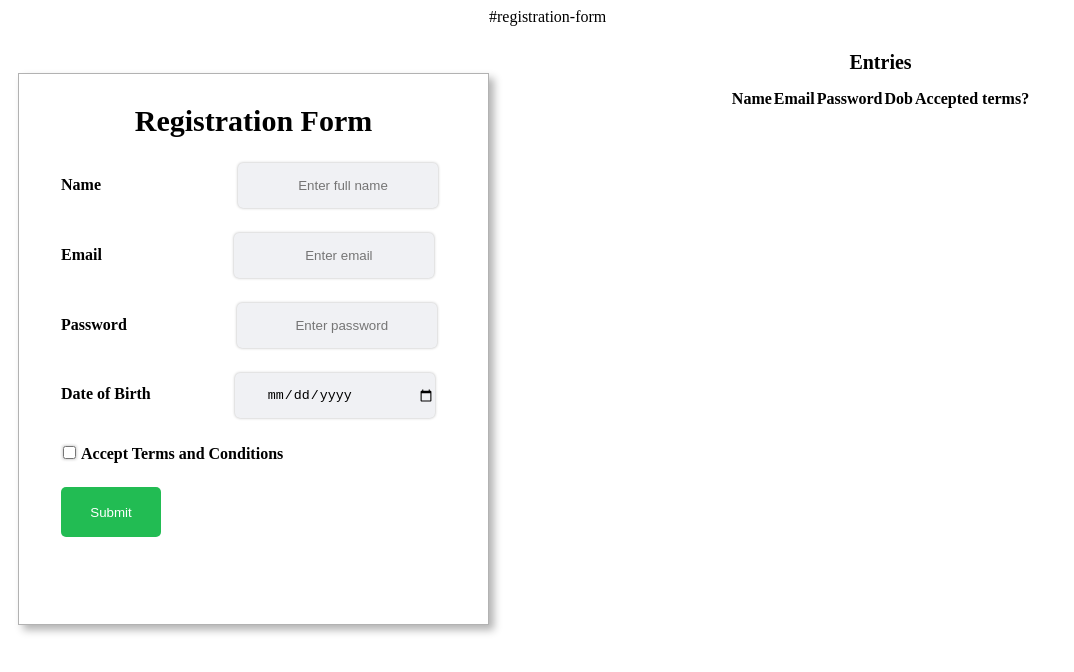
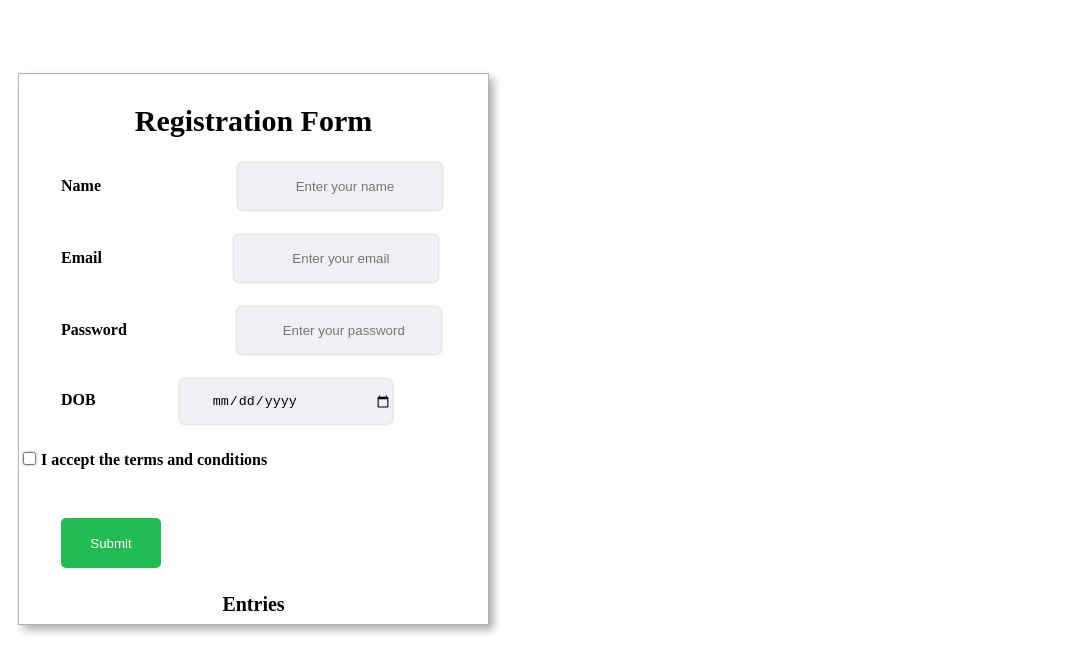
Before and after one commit to Aditya2276/wd101, a plain HTML site: page index.html in a window 1280 px wide. Shown: the whole page, without its empty margins (0-1074 px from the left). Drawn offline with Linux system fonts and the light colour scheme.

Commit message:
Update index.html

```diff
--- a/index.html
+++ b/index.html
@@ -1,82 +1,40 @@
-#registration-form
-<html lang="en">
+<!DOCTYPE html>
+<html>
 <head>
-    <meta charset="UTF-8" />
-    <meta http-equiv="X-UA-Compatible" content="IE=edge" />
-    <meta name="viewport" content="width=device-width, initial-scale=1.0" />
 	<title>Registration Form</title>
-
-    <link rel="stylesheet" href="index.css" />
-    <link rel="stylesheet" href="index.js" />
-
+	<link rel="stylesheet" type="text/css" href="index.css">
 </head>
 <body>
 	<div class="container">
 		<div class="registration">Registration Form</div>
-      <form id="user-form">
+		<form id="registration-form">
 			<div class="sub-container">
 				<label for="name">Name</label>
-          <input
-            type="text"
-            name="name"
-            id="name"
-            required
-            placeholder="Enter full name"
-          />
+				<input type="text" id="name" placeholder="Enter your name" required>
 			</div>
-
 			<div class="sub-container">
 				<label for="email">Email</label>
-          <input
-          type="email"
-          name="email"
-          id="email"
-          required
-          placeholder="Enter email"
-        />
+				<input type="email" id="email" placeholder="Enter your email" required>
 			</div>
-
 			<div class="sub-container">
 				<label for="password">Password</label>
-          <input
-            type="password"
-            name="password"
-            id="password"
-            required
-            placeholder="Enter password"
-          />
+				<input type="password" id="password" placeholder="Enter your password" required>
 			</div>
-
 			<div class="sub-container">
-          <label for="dob">Date of Birth</label>
-          <input type="date" name="dob" required id="dob" />
+				<label for="dob">DOB</label>
+				<input type="date" id="dob" placeholder="Enter your date of birth" min="1900-01-01" max="2005-12-31" required>
 			</div>
-
 			<div class="sub-container">
-          <input type="checkbox" name="check-box" required id="check-box">
-          <label for="check-box" class="accept-text"
-                 >Accept Terms and Conditions</label
-          >
+				<input type="checkbox" id="accept-terms" required>
+				<label for="accept-terms" class="accept-text">I accept the terms and conditions</label>
 			</div>
-
-        <button id="submit" type="submit">Submit</button>
+			<div class="sub-container">
+				<button type="submit" id="submit">Submit</button>
+			</div>
 		</form>
-      <script src="./index.js"></script>
+		<div id="entries-heading">Entries</div>
+		<table id="entries-table"></table>
 	</div>
-
-    <div class="fillers">
-      <div id="entries-heading">Entries</div>
-      <div id="user-entries">
-        <table id="user-table">
-          <tr>
-            <th>Name</th>
-            <th>Email</th>
-            <th>Password</th>
-            <th>Dob</th>
-            <th>Accepted terms?</th>
-          </tr>
-        </table>
-      </div>
-    </div>
+	<script src="index.js"></script>
 </body>
 </html>
```
Lines whose indentation alone changed are shown as unchanged.
